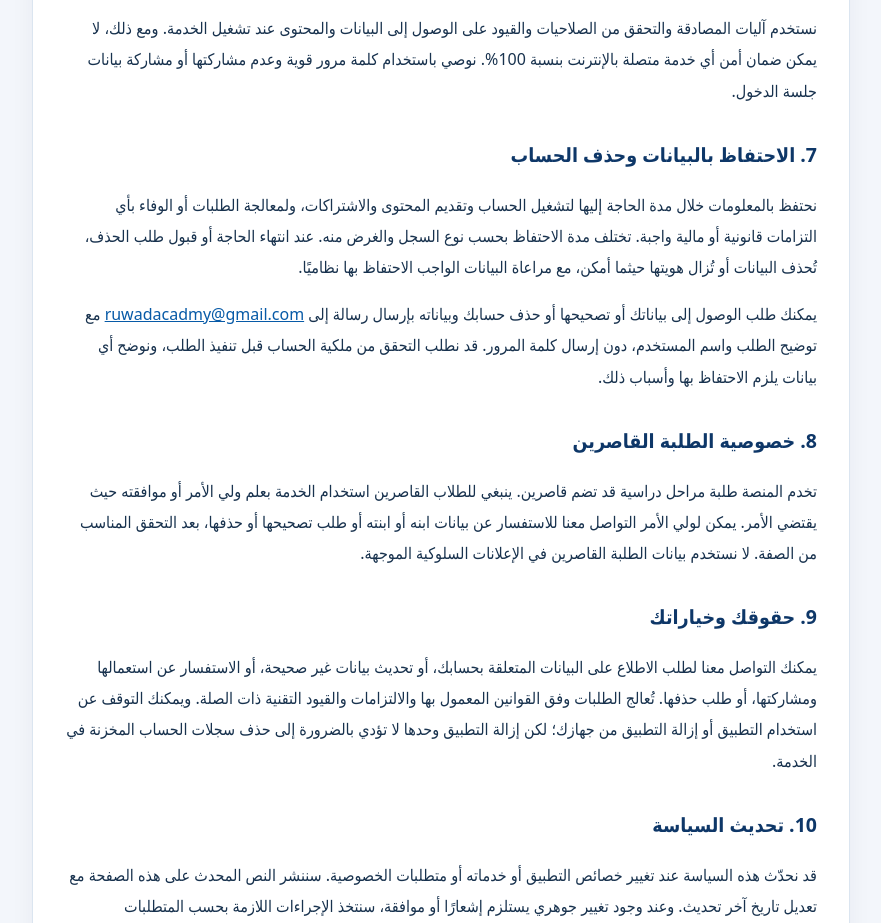
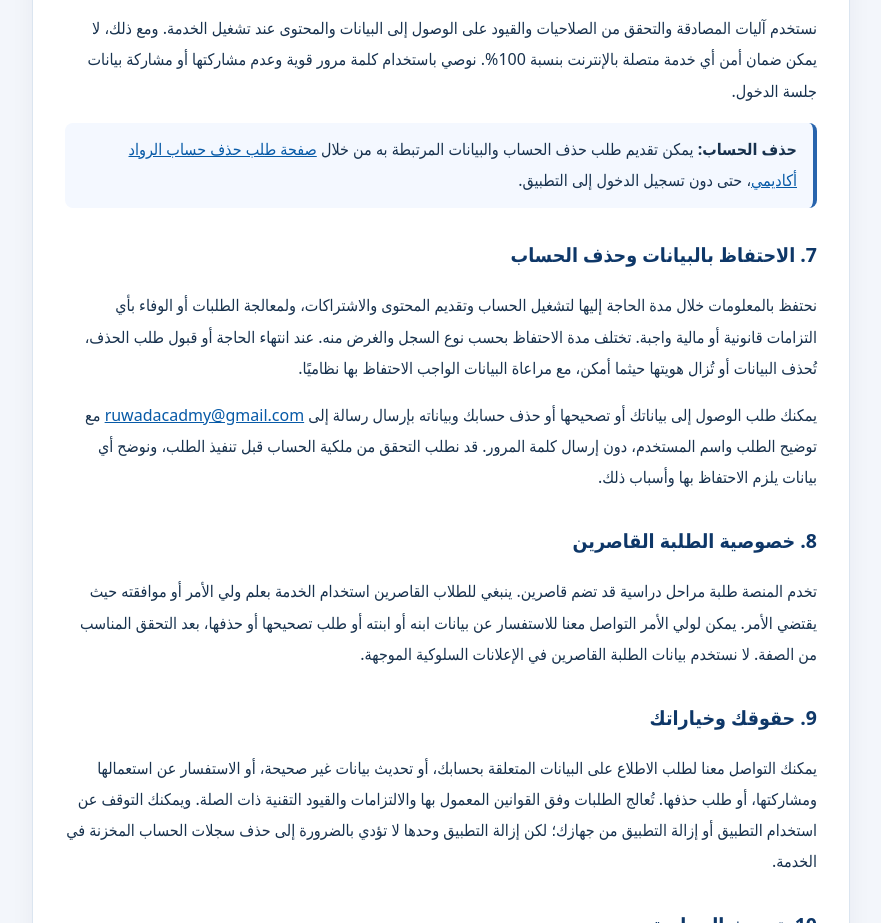
Before and after one commit to mohamedajory-a11y/alruwad-academic-privacy, a plain HTML site: page index.html in a window 1280 px wide. Shown: the part 1988-2911 px from the top of the page, without its empty margins (199-1080 px from the left). Drawn offline with Linux system fonts and the light colour scheme.

Commit message:
Link privacy policy to account deletion request instructions

```diff
--- a/index.html
+++ b/index.html
@@ -73,6 +73,8 @@
   <h2>6. حماية البيانات</h2>
   <p>نستخدم آليات المصادقة والتحقق من الصلاحيات والقيود على الوصول إلى البيانات والمحتوى عند تشغيل الخدمة. ومع ذلك، لا يمكن ضمان أمن أي خدمة متصلة بالإنترنت بنسبة 100%. نوصي باستخدام كلمة مرور قوية وعدم مشاركتها أو مشاركة بيانات جلسة الدخول.</p>
 
+  <p class="summary"><strong>حذف الحساب:</strong> يمكن تقديم طلب حذف الحساب والبيانات المرتبطة به من خلال <a href="./delete-account.html">صفحة طلب حذف حساب الرواد أكاديمي</a>، حتى دون تسجيل الدخول إلى التطبيق.</p>
+
   <h2>7. الاحتفاظ بالبيانات وحذف الحساب</h2>
   <p>نحتفظ بالمعلومات خلال مدة الحاجة إليها لتشغيل الحساب وتقديم المحتوى والاشتراكات، ولمعالجة الطلبات أو الوفاء بأي التزامات قانونية أو مالية واجبة. تختلف مدة الاحتفاظ بحسب نوع السجل والغرض منه. عند انتهاء الحاجة أو قبول طلب الحذف، تُحذف البيانات أو تُزال هويتها حيثما أمكن، مع مراعاة البيانات الواجب الاحتفاظ بها نظاميًا.</p>
   <p>يمكنك طلب الوصول إلى بياناتك أو تصحيحها أو حذف حسابك وبياناته بإرسال رسالة إلى <a href="mailto:ruwadacadmy@gmail.com?subject=ALRUWAD%20Academic%20Privacy%20Request">ruwadacadmy@gmail.com</a> مع توضيح الطلب واسم المستخدم، دون إرسال كلمة المرور. قد نطلب التحقق من ملكية الحساب قبل تنفيذ الطلب، ونوضح أي بيانات يلزم الاحتفاظ بها وأسباب ذلك.</p>
```
